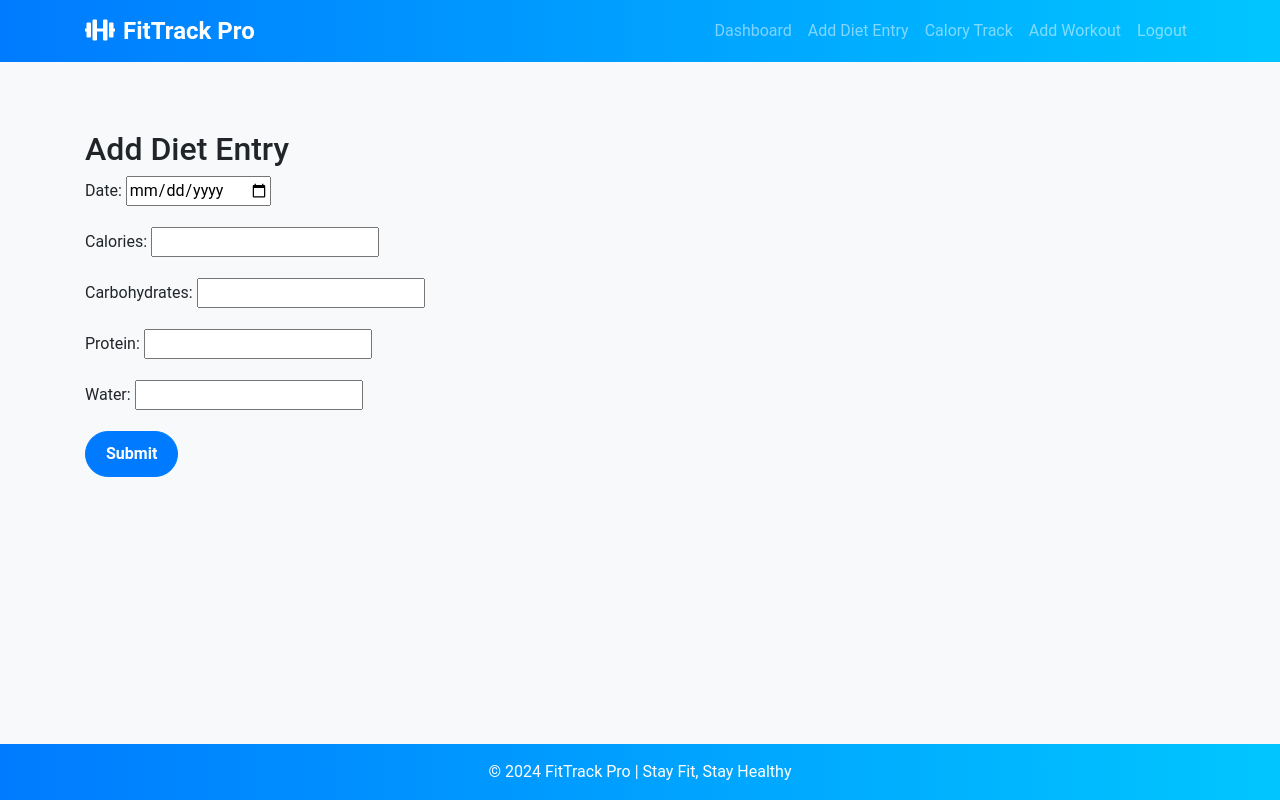
After one commit to R4255/fitness_tracker, a Django app: page /add_diet_entry/ in a window 1280 px wide. The commit adds this page. Run offline with Django 5.2, Linux system fonts and the light colour scheme; the visitor is signed in with stand-in values (Sample User, id 1); some libraries are stand-ins or nearby versions.

Commit message:
calory track

```diff
--- a/fitness_app/forms.py
+++ b/fitness_app/forms.py
@@ -1,5 +1,5 @@
 from django import forms
-from .models import Workout
+from .models import Workout,Diet
 
 class WorkoutForm(forms.ModelForm):
     class Meta:
@@ -9,3 +9,10 @@ class WorkoutForm(forms.ModelForm):
             'date': forms.DateInput(attrs={'type': 'date'}),
             'duration': forms.TimeInput(attrs={'type': 'time', 'step': '1'}),
         }
+class DietForm(forms.ModelForm):
+    class Meta:
+        model = Diet
+        fields = ['date', 'calories', 'carbohydrates', 'protein', 'water']
+        widgets = {
+            'date': forms.DateInput(attrs={'type': 'date'}),
+        }
--- a/fitness_app/templates/base.html
+++ b/fitness_app/templates/base.html
@@ -4,8 +4,6 @@
     {% load static %}
     <meta charset="UTF-8">
     <meta name="viewport" content="width=device-width, initial-scale=1.0">
-    <link href="https://stackpath.bootstrapcdn.com/bootstrap/4.5.2/css/bootstrap.min.css" rel="stylesheet">
-    <link href="https://cdnjs.cloudflare.com/ajax/libs/font-awesome/5.15.1/css/all.min.css" rel="stylesheet">
     <!-- Bootstrap CSS -->
     <link href="https://stackpath.bootstrapcdn.com/bootstrap/4.5.2/css/bootstrap.min.css" rel="stylesheet">
     <!-- Font Awesome -->
@@ -26,6 +24,9 @@
                 <ul class="navbar-nav ml-auto">
                     <li class="nav-item">
                         <a class="nav-link" href="{% url 'index' %}">Dashboard</a>
+                    </li>
+                    <li class="nav-item">
+                        <a class="nav-link" href="{% url 'add_diet_entry' %}">Add Diet Entry</a>
                     </li>
                     <li class="nav-item">
                         <a class="nav-link" href="{% url 'calory_track' %}">Calory Track</a>
@@ -49,26 +50,21 @@
             </div>
         </div>
     </nav>
-
     <main class="main-content">
         {% block content %}{% endblock %}
     </main>
-
     <footer class="footer bg-dark text-white text-center py-3">
         <div class="container">
             <span>&copy; 2024 FitTrack Pro | Stay Fit, Stay Healthy</span>
         </div>
     </footer>
-
-    <script src="https://code.jquery.com/jquery-3.5.1.slim.min.js"></script>
+    <!-- jQuery and Bootstrap JS -->
+    <script src="https://code.jquery.com/jquery-3.6.0.min.js"></script>
     <script src="https://cdn.jsdelivr.net/npm/@popperjs/core@2.9.2/dist/umd/popper.min.js"></script>
     <script src="https://stackpath.bootstrapcdn.com/bootstrap/4.5.2/js/bootstrap.min.js"></script>
-</body>
-<!-- Add this in your base.html or directly in add_workout.html -->
-<script src="https://code.jquery.com/jquery-3.6.0.min.js"></script>
+    <!-- jQuery UI for datepicker -->
     <script src="https://code.jquery.com/ui/1.12.1/jquery-ui.min.js"></script>
     <link rel="stylesheet" href="https://code.jquery.com/ui/1.12.1/themes/base/jquery-ui.css">
-
     <script>
     $(function() {
         $("#id_date").datepicker({
@@ -76,4 +72,5 @@ $(function() {
         });
     });
     </script>
+</body>
 </html>
--- /dev/null
+++ b/fitness_app/templates/fitness_app/add_diet_entry.html
@@ -0,0 +1,13 @@
+<!-- In fitness_app/templates/fitness_app/add_diet_entry.html -->
+{% extends 'base.html' %}
+
+{% block content %}
+<div class="container mt-5">
+    <h2>Add Diet Entry</h2>
+    <form method="post">
+        {% csrf_token %}
+        {{ form.as_p }}
+        <button type="submit" class="btn btn-primary">Submit</button>
+    </form>
+</div>
+{% endblock %}
--- a/fitness_app/urls.py
+++ b/fitness_app/urls.py
@@ -6,6 +6,7 @@ urlpatterns = [
     path('', views.index, name='index'),
     path('add_workout/', views.add_workout, name='add_workout'),
     path('calculate_bmi/', views.calculate_bmi, name='calculate_bmi'),
+    path('add_diet_entry/', views.add_diet_entry, name='add_diet_entry'),
     path('calory_track/', views.calory_track, name='calory_track'),
     # Remove the signup URL as it's now handled by allauth
     path('delete_workout/<int:pk>/', views.delete_workout, name='delete_workout'),
--- a/fitness_app/views.py
+++ b/fitness_app/views.py
@@ -1,7 +1,7 @@
 from django.shortcuts import render, redirect,get_object_or_404
 from django.contrib.auth.decorators import login_required
 from .models import Workout,Diet
-from .forms import WorkoutForm
+from .forms import WorkoutForm,DietForm
 from django.http import HttpResponse
 from datetime import timedelta
 from django.utils import timezone
@@ -71,3 +71,16 @@ def calory_track(request):
     }
 
     return render(request, 'fitness_app/calory_track.html', context)
+
+@login_required
+def add_diet_entry(request):
+    if request.method == 'POST':
+        form = DietForm(request.POST)
+        if form.is_valid():
+            diet_entry = form.save(commit=False)
+            diet_entry.user = request.user
+            diet_entry.save()
+            return redirect('calory_track')  # Redirect to the calorie tracking page or another page
+    else:
+        form = DietForm()
+    return render(request, 'fitness_app/add_diet_entry.html', {'form': form})
```
Lines whose indentation alone changed are shown as unchanged.
